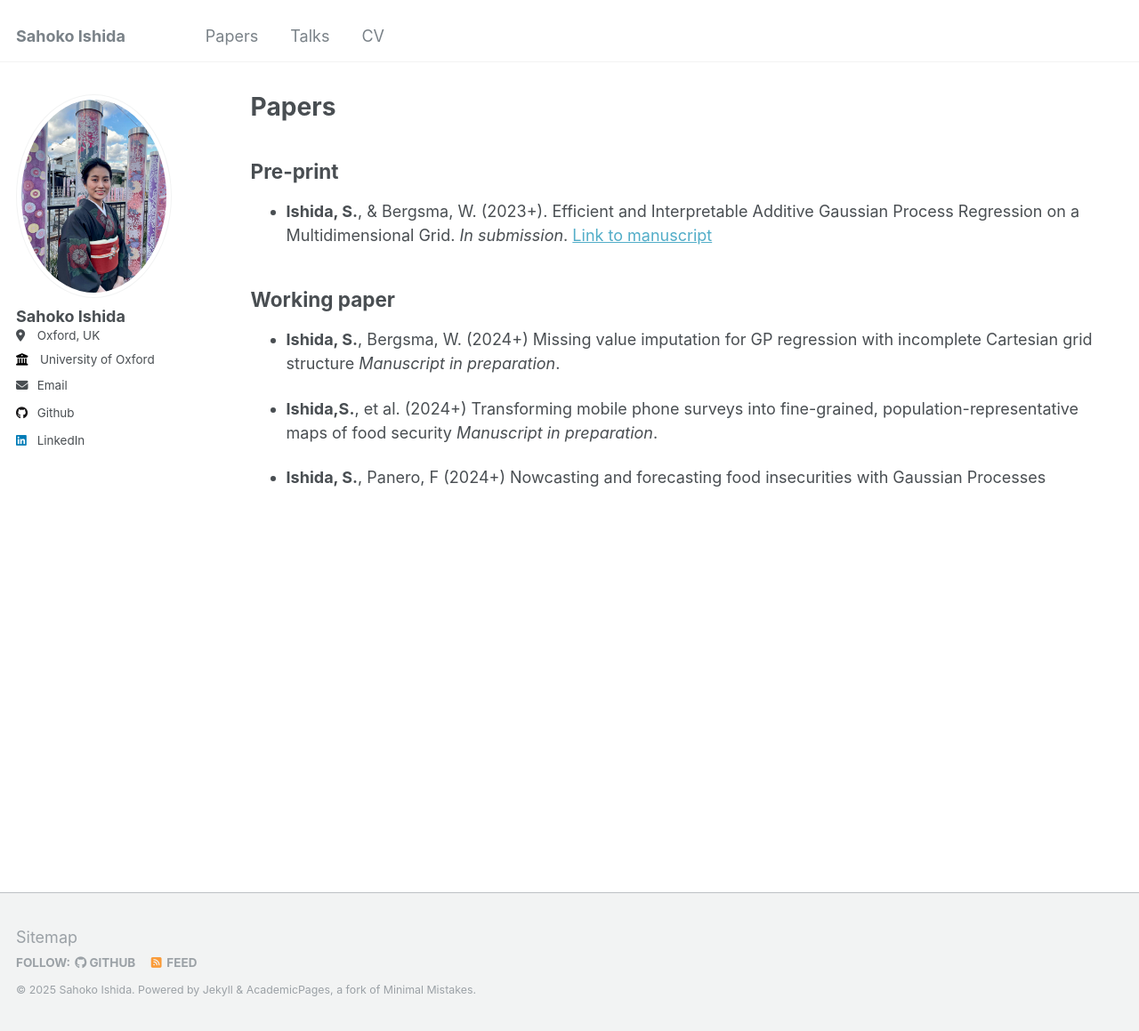
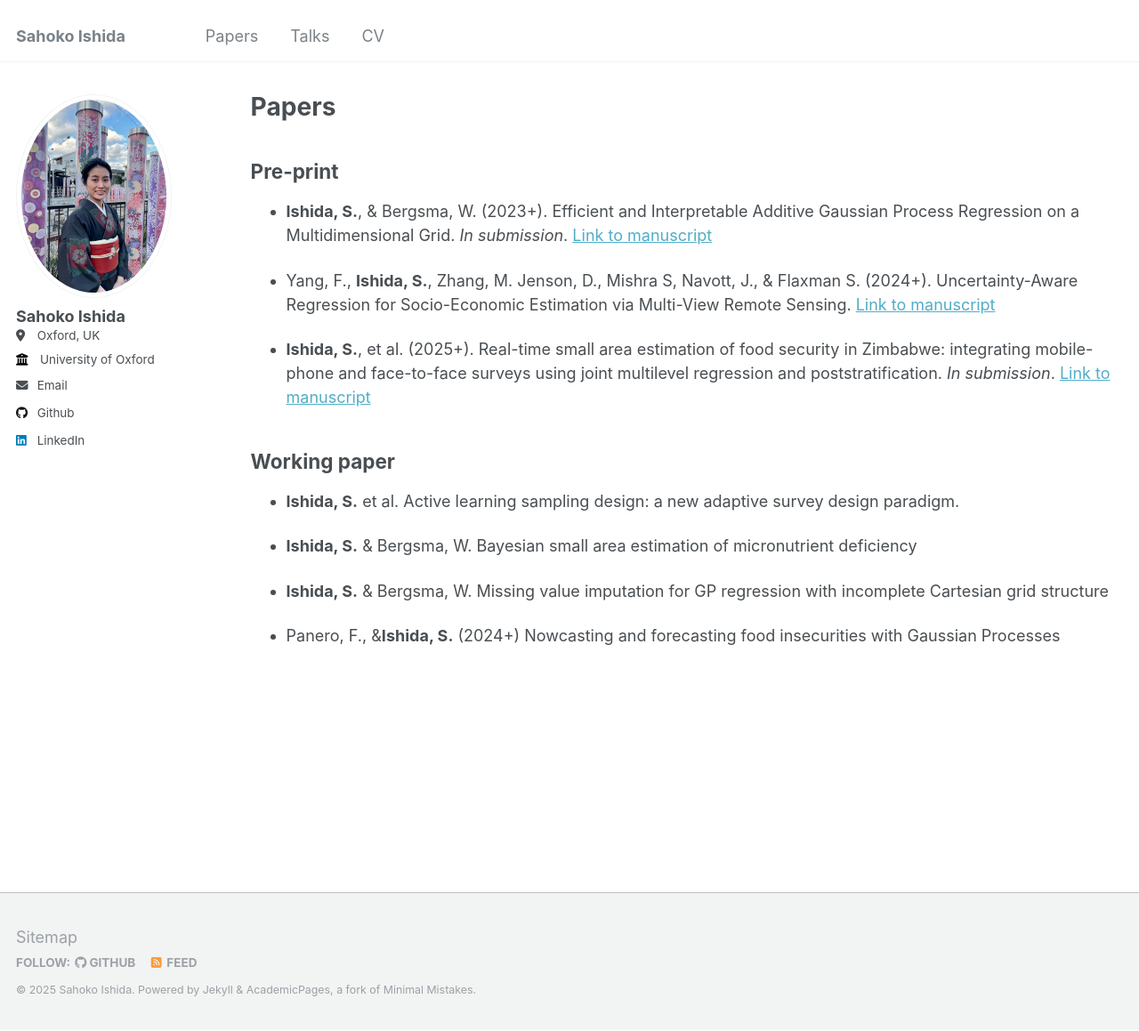
Before and after one commit to sahokoishida/sahokoishida.github.io, a Jekyll site: the page built from _pages/publications.md, in a window 1280 px wide and 1159 px high. Shown: the whole window at 89% size. Built offline with Jekyll 4.4.1, drawn with Linux system fonts in a browser that asks for light colours.

Commit message:
new files

```diff
--- a/_pages/publications.md
+++ b/_pages/publications.md
@@ -19,11 +19,16 @@ Pre-print
 ---------
 * **Ishida, S.**, & Bergsma, W. (2023+). Efficient and Interpretable Additive Gaussian Process Regression on a Multidimensional Grid. *In submission*. [Link to manuscript](https://arxiv.org/abs/2305.07073)
 
+* Yang, F., **Ishida, S.**, Zhang, M. Jenson, D., Mishra S, Navott, J., & Flaxman S. (2024+). Uncertainty-Aware Regression for Socio-Economic Estimation via Multi-View Remote Sensing. [Link to manuscript](https://arxiv.org/abs/2411.14119)
+
+* **Ishida, S.**, et al. (2025+). Real-time small area estimation of food security in Zimbabwe: integrating mobile-phone and face-to-face surveys using joint multilevel regression and poststratification. *In submission*. [Link to manuscript](https://arxiv.org/abs/2505.03517)
+
 Working paper
 ---------
-* **Ishida, S.**, Bergsma, W. (2024+) Missing value imputation for GP regression with incomplete Cartesian grid structure *Manuscript in preparation*.
+* **Ishida, S.**  et al. Active learning sampling design: a new adaptive survey design paradigm.
 
-* **Ishida,S.**, et al. (2024+) Transforming mobile phone surveys into fine-grained,
-population-representative maps of food security *Manuscript in preparation*.
+* **Ishida, S.** & Bergsma, W. Bayesian small area estimation of micronutrient deficiency
 
-* **Ishida, S.**, Panero, F (2024+) Nowcasting and forecasting food insecurities with Gaussian Processes
+* **Ishida, S.** & Bergsma, W. Missing value imputation for GP regression with incomplete Cartesian grid structure
+
+* Panero, F., &**Ishida, S.** (2024+) Nowcasting and forecasting food insecurities with Gaussian Processes
```
Also changed, not shown: _pages/about.md (+4 -3 lines), 1 other file.
